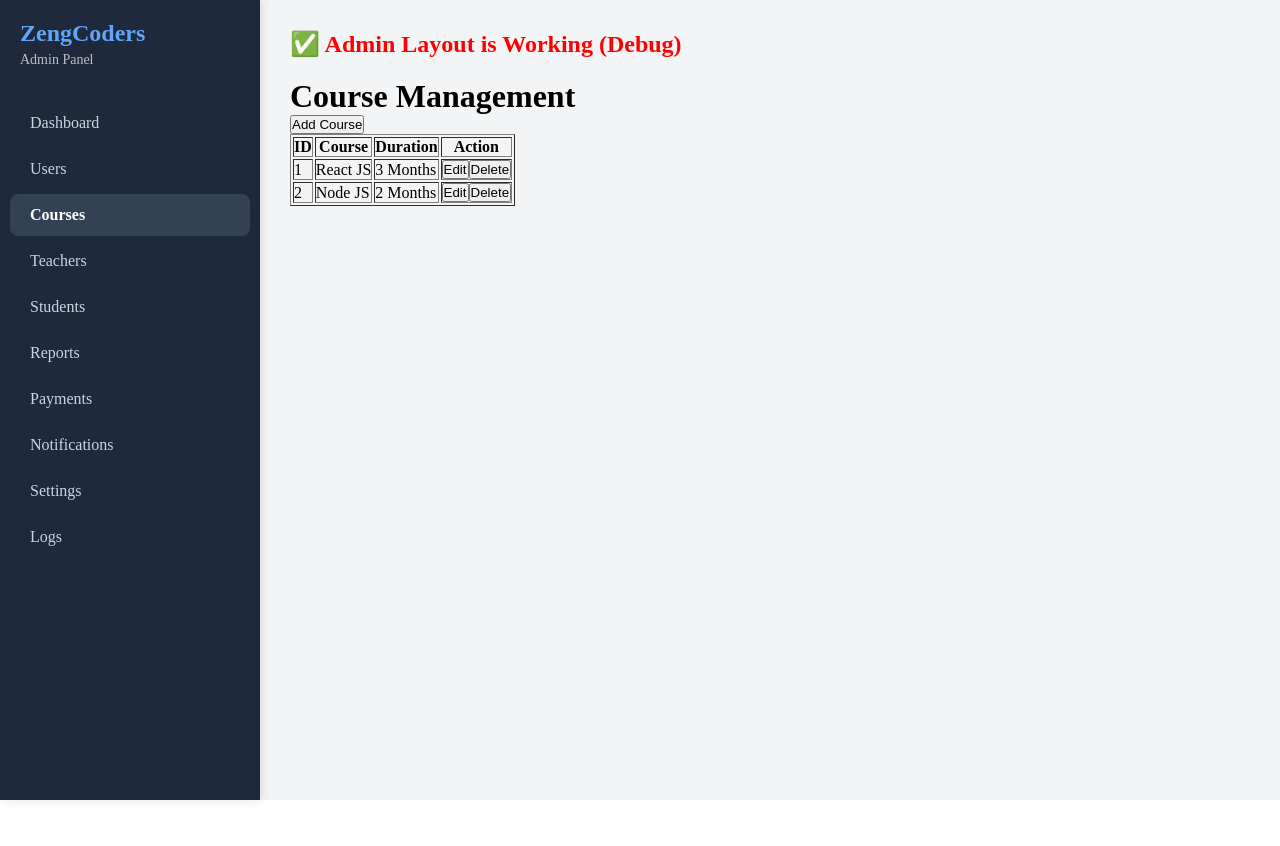
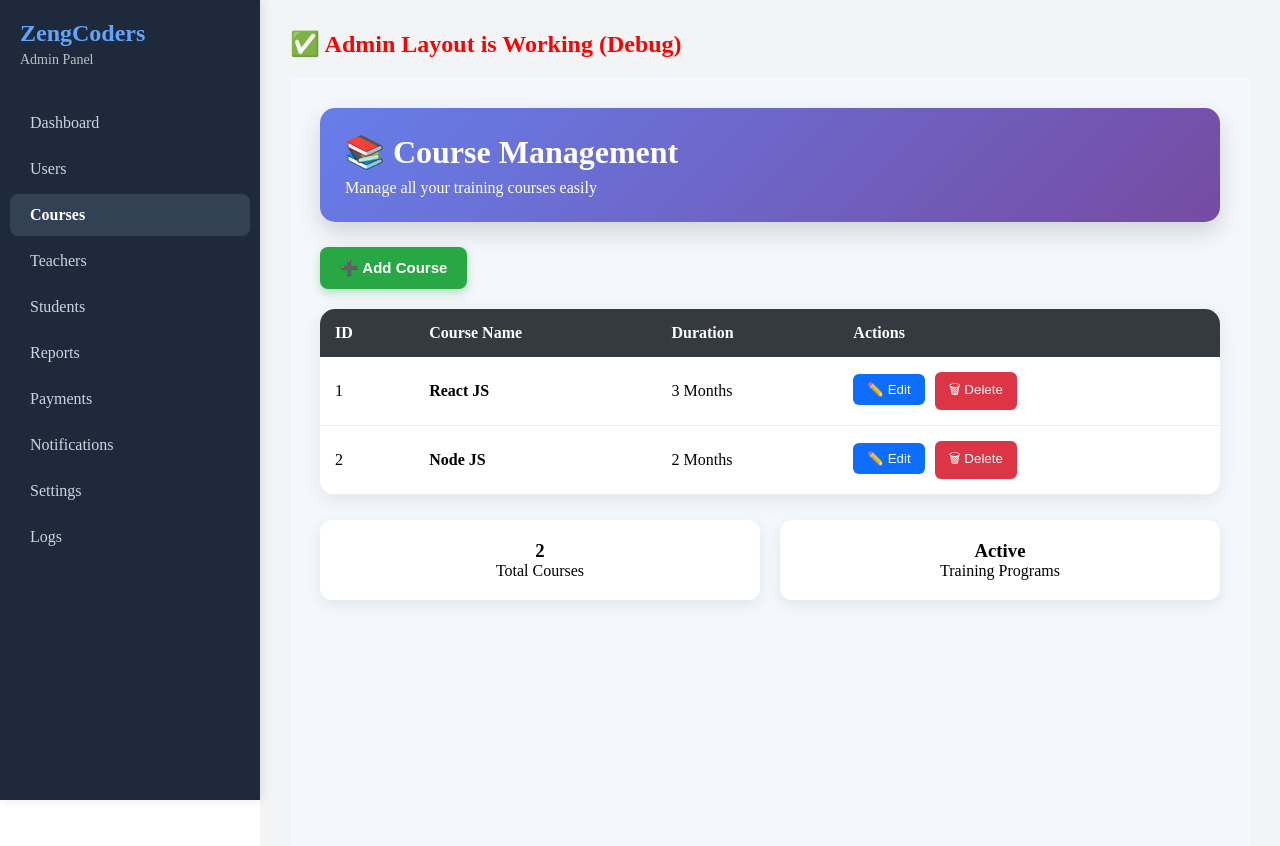
Before and after one commit to tvt1234/zenGcoderhubfrontend, a React (Vite) app: page /admin/courses in a window 1280 px wide. Shown: the top 846 px of the page. Before the commit the page ends 800 px from the top, so only its background shows below. Built offline with nearby package versions, Linux system fonts and the light colour scheme; sample sign-in values are in the browser's storage.

Commit message:
change in course module

```diff
--- a/src/pages/dashboard/Courses.jsx
+++ b/src/pages/dashboard/Courses.jsx
@@ -7,7 +7,7 @@ const Courses = () => {
   ]);
 
   const addCourse = () => {
-    const title = prompt("Course Name");
+    const title = prompt("Enter Course Name");
 
     if (!title) return;
 
@@ -22,7 +22,9 @@ const Courses = () => {
   };
 
   const editCourse = (id) => {
-    const title = prompt("Update Course");
+    const title = prompt("Update Course Name");
+
+    if (!title) return;
 
     setCourses(
       courses.map((course) =>
@@ -32,49 +34,192 @@ const Courses = () => {
   };
 
   const deleteCourse = (id) => {
+    if (window.confirm("Delete this course?")) {
       setCourses(courses.filter((course) => course.id !== id));
+    }
   };
 
   return (
-    <div>
-      <h1>Course Management</h1>
+    <div
+      style={{
+        padding: "30px",
+        background: "#f4f7fc",
+        minHeight: "100vh",
+      }}
+    >
+      {/* Header */}
+      <div
+        style={{
+          background:
+            "linear-gradient(135deg, #667eea 0%, #764ba2 100%)",
+          padding: "25px",
+          borderRadius: "15px",
+          color: "#fff",
+          marginBottom: "25px",
+          boxShadow: "0 10px 25px rgba(0,0,0,0.15)",
+        }}
+      >
+        <h1 style={{ margin: 0 }}>📚 Course Management</h1>
+        <p style={{ marginTop: "8px" }}>
+          Manage all your training courses easily
+        </p>
+      </div>
 
-      <button onClick={addCourse}>Add Course</button>
+      {/* Add Button */}
+      <div style={{ marginBottom: "20px" }}>
+        <button
+          onClick={addCourse}
+          style={{
+            background: "#28a745",
+            color: "#fff",
+            border: "none",
+            padding: "12px 20px",
+            borderRadius: "8px",
+            cursor: "pointer",
+            fontSize: "15px",
+            fontWeight: "600",
+            boxShadow: "0 4px 10px rgba(40,167,69,0.3)",
+          }}
+        >
+          ➕ Add Course
+        </button>
+      </div>
 
-      <table border="1" cellPadding="10">
+      {/* Table Card */}
+      <div
+        style={{
+          background: "#fff",
+          borderRadius: "15px",
+          overflow: "hidden",
+          boxShadow: "0 5px 20px rgba(0,0,0,0.08)",
+        }}
+      >
+        <table
+          style={{
+            width: "100%",
+            borderCollapse: "collapse",
+          }}
+        >
           <thead>
-          <tr>
-            <th>ID</th>
-            <th>Course</th>
-            <th>Duration</th>
-            <th>Action</th>
+            <tr
+              style={{
+                background: "#343a40",
+                color: "#fff",
+              }}
+            >
+              <th style={thStyle}>ID</th>
+              <th style={thStyle}>Course Name</th>
+              <th style={thStyle}>Duration</th>
+              <th style={thStyle}>Actions</th>
             </tr>
           </thead>
 
           <tbody>
             {courses.map((course) => (
-            <tr key={course.id}>
-              <td>{course.id}</td>
-              <td>{course.title}</td>
-              <td>{course.duration}</td>
+              <tr
+                key={course.id}
+                style={{
+                  borderBottom: "1px solid #eee",
+                }}
+              >
+                <td style={tdStyle}>{course.id}</td>
 
-              <td>
-                <button onClick={() => editCourse(course.id)}>
-                  Edit
+                <td style={tdStyle}>
+                  <strong>{course.title}</strong>
+                </td>
+
+                <td style={tdStyle}>{course.duration}</td>
+
+                <td style={tdStyle}>
+                  <button
+                    onClick={() => editCourse(course.id)}
+                    style={{
+                      background: "#0d6efd",
+                      color: "#fff",
+                      border: "none",
+                      padding: "8px 14px",
+                      borderRadius: "6px",
+                      marginRight: "10px",
+                      cursor: "pointer",
+                    }}
+                  >
+                    ✏️ Edit
                   </button>
 
                   <button
                     onClick={() => deleteCourse(course.id)}
+                    style={{
+                      background: "#dc3545",
+                      color: "#fff",
+                      border: "none",
+                      padding: "8px 14px",
+                      borderRadius: "6px",
+                      cursor: "pointer",
+                    }}
                   >
-                  Delete
+                    🗑 Delete
                   </button>
                 </td>
               </tr>
             ))}
+
+            {courses.length === 0 && (
+              <tr>
+                <td
+                  colSpan="4"
+                  style={{
+                    textAlign: "center",
+                    padding: "30px",
+                    color: "#777",
+                  }}
+                >
+                  No Courses Available
+                </td>
+              </tr>
+            )}
           </tbody>
         </table>
+      </div>
+
+      {/* Stats Cards */}
+      <div
+        style={{
+          marginTop: "25px",
+          display: "grid",
+          gridTemplateColumns:
+            "repeat(auto-fit, minmax(220px, 1fr))",
+          gap: "20px",
+        }}
+      >
+        <div style={cardStyle}>
+          <h3>{courses.length}</h3>
+          <p>Total Courses</p>
+        </div>
+
+        <div style={cardStyle}>
+          <h3>Active</h3>
+          <p>Training Programs</p>
+        </div>
+      </div>
     </div>
   );
 };
 
+const thStyle = {
+  padding: "15px",
+  textAlign: "left",
+};
+
+const tdStyle = {
+  padding: "15px",
+};
+
+const cardStyle = {
+  background: "#fff",
+  padding: "20px",
+  borderRadius: "12px",
+  textAlign: "center",
+  boxShadow: "0 5px 15px rgba(0,0,0,0.08)",
+};
+
 export default Courses;
```
Lines whose indentation alone changed are shown as unchanged.
